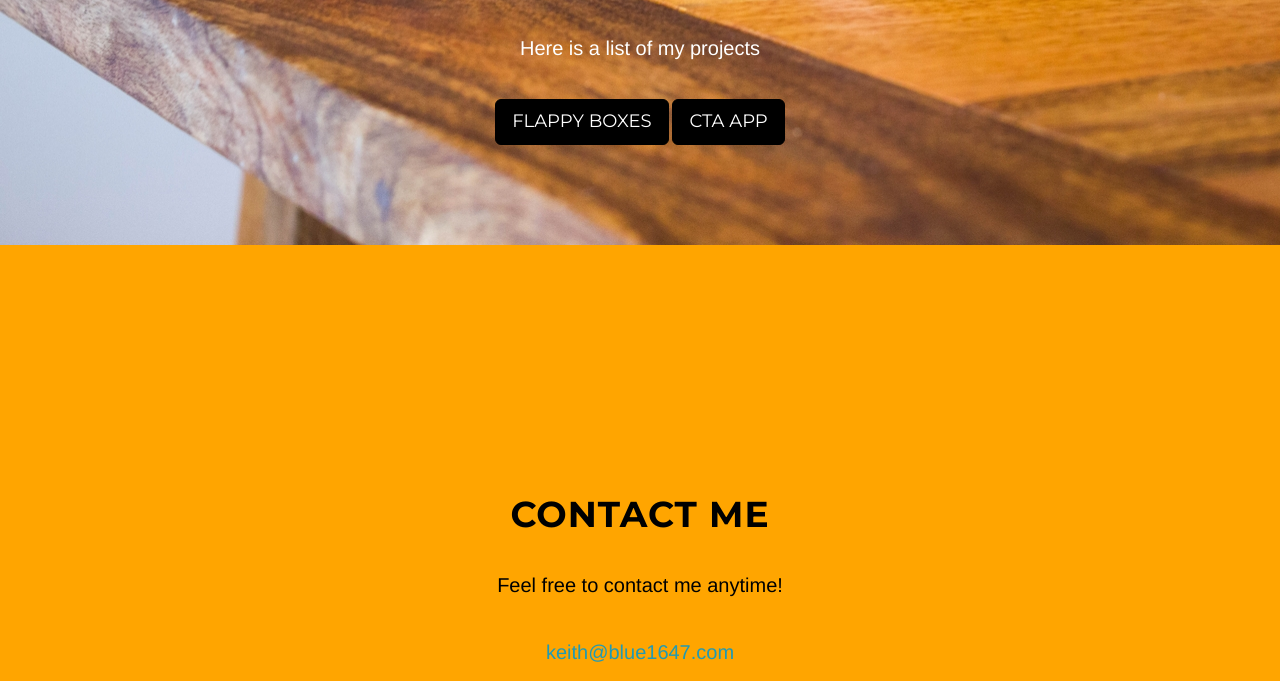
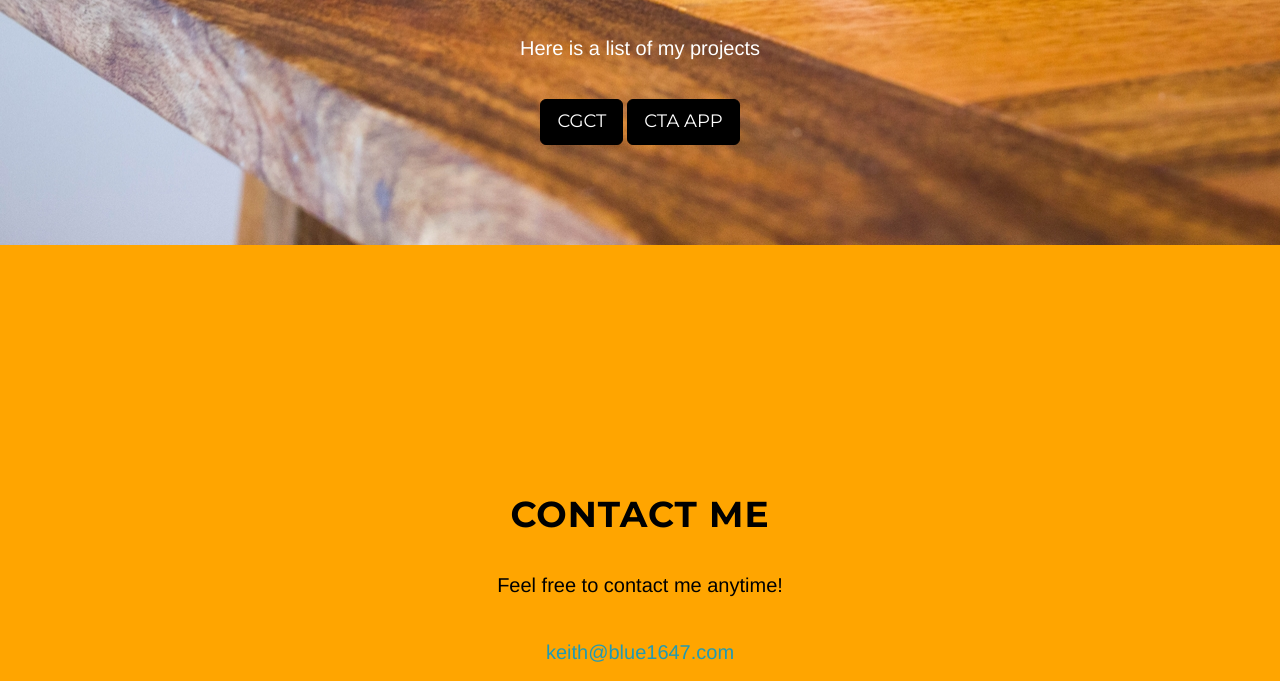
Before and after one commit to kbradley03/kbradley03.github.io, a plain HTML site: page index.html in a window 1280 px wide. Shown: the part 1407-2088 px from the top of the page. Drawn offline with Linux system fonts and the light colour scheme; files that its build step writes are made by us from their sources.

Commit message:
Merge remote-tracking branch 'origin/master'
Conflicts:
	index.html

```diff
--- a/index.html
+++ b/index.html
@@ -120,7 +120,7 @@
                 <div class="col-lg-8 col-lg-offset-2">
                     <h2 class="loud">My Portfolio</h2>
                     <p>Here is a list of my projects</p>
-                    <a href="/" class="btn btn-default btn-lg">Flappy Boxes</a>
+                    <a href="http://grassrootscurriculum.org" class="btn btn-default btn-lg">CGCT</a>
                     <a href="/" class="btn btn-default btn-lg">CTA App</a>
                 </div>
             </div>
```
